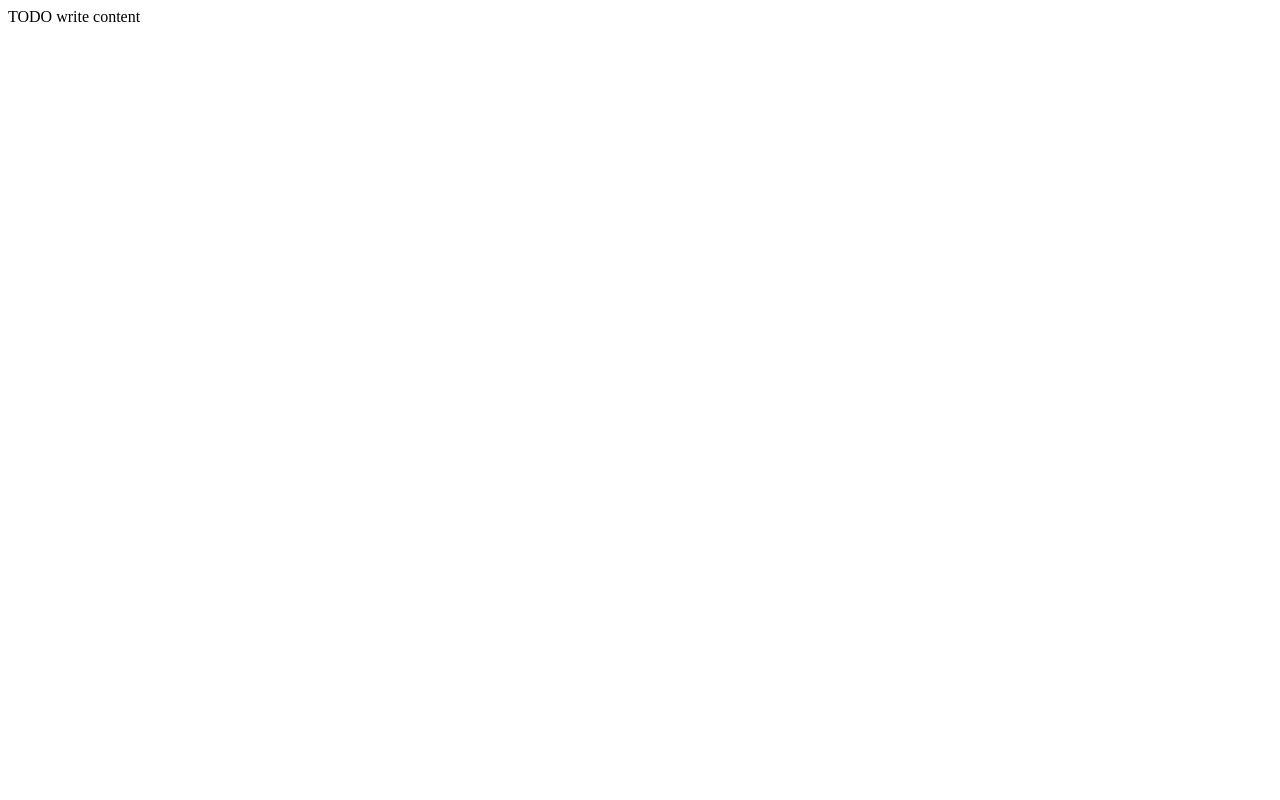
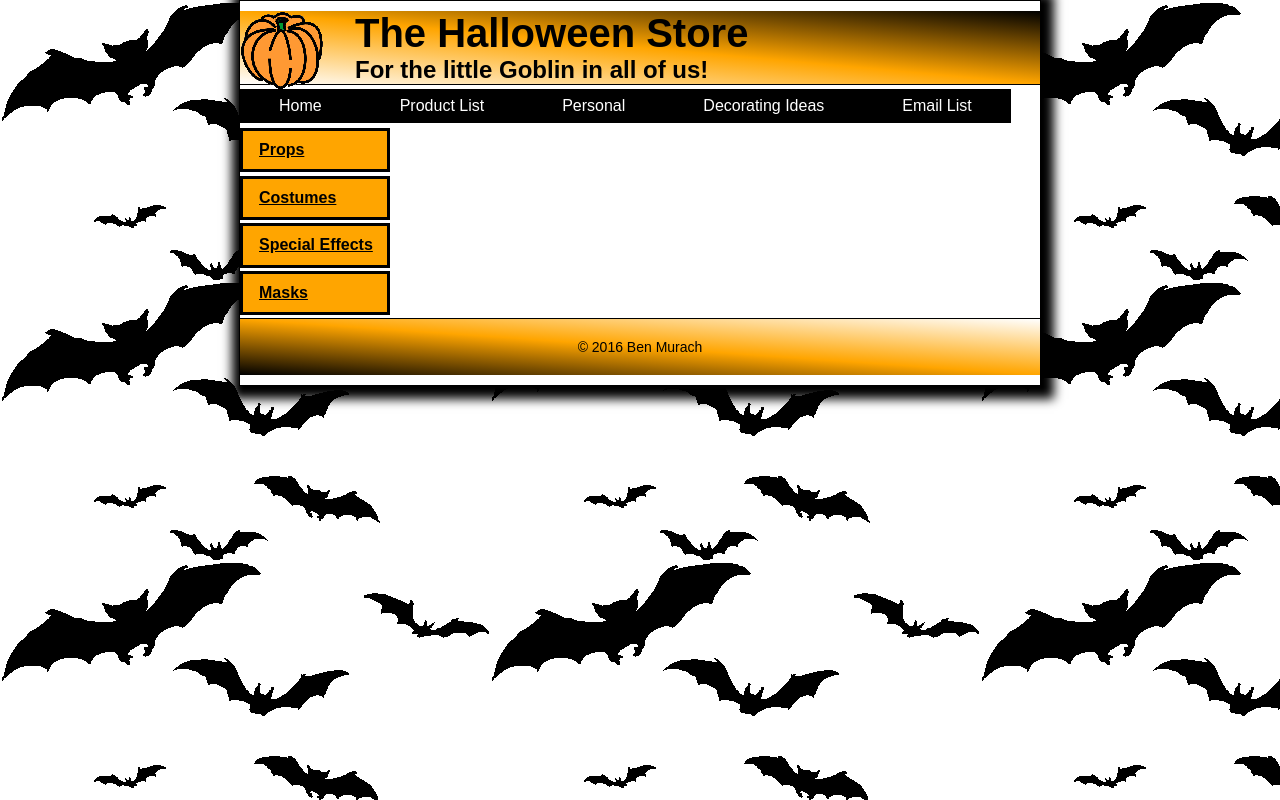
Before and after one commit to fafnerf2/HTMLClassExerciseF15-master-master, a plain HTML site: page build/web/slides/products/Email_List.html in a window 1280 px wide. Drawn offline with Linux system fonts and the light colour scheme.

Commit message:
Exercise 8 start
hover and active not working on index
active not working on email list
check all links and every page and picture

```diff
--- a/build/web/slides/products/Email_List.html
+++ b/build/web/slides/products/Email_List.html
@@ -1,16 +1,57 @@
 <!DOCTYPE html>
-<!--
-To change this license header, choose License Headers in Project Properties.
-To change this template file, choose Tools | Templates
-and open the template in the editor.
--->
-<html>
-    <head>
-        <title>TODO supply a title</title>
-        <meta charset="UTF-8">
-        <meta name="viewport" content="width=device-width, initial-scale=1.0">
-    </head>
-    <body>
-        <div>TODO write content</div>
-    </body>
+
+<!--Copyright Colin Hiriak 2015-->
+
+
+<html lang="en">
+<head>
+	<meta charset="utf-8" />
+        <link rel="stylesheet" type="text/css" href="../../styles/email.css"/>
+
+
+	<title>Halloween Store</title>
+
+</head>
+
+
+<body>
+
+
+    <div id="container">
+        <div id="top">
+    <header><img src="../../images/pumpkin.gif" alt="Pumpkin" height="78" width="85" />
+        <h1 id=ttl1>The Halloween Store</h1>
+        <h2 id=ttl2>For the little Goblin in all of us!</h2>
+        </header>
+        </div>
+
+        <div id = "horiznav">
+            <ul>
+                <li><a href="../../index.html">Home</a></li>
+                <li><a href="slides/products/Product_List.html">Product List</a></li>
+                <li><a href="slides/products/Personal.html">Personal</a></li>
+                <li><a href="slides/products/Decorating_Ideas.html">Decorating Ideas</a></li>
+                <li><a href="slides/products/Email_List.html">Email List</a></li>
+
+            </ul>
+
+        </div>
+
+            <nav>
+        <ul id="leftnav">
+            <li><a href="slides/products/Props.html">Props</a></li>
+            <li><a href="slides/products/Costumes.html">Costumes</a></li>
+            <li><a href="slides/products/Special_Effects.html">Special Effects</a></li>
+            <li><a href="slides/products/Masks.html">Masks</a></li>
+        </ul>
+            </nav>
+        <!--</div>-->
+
+        <div id="footer">
+        <footer>&copy; 2016 Ben Murach</footer>
+        </div>
+    </div>
+
+</body>
+
 </html>
--- /dev/null
+++ b/build/web/styles/email.css
@@ -0,0 +1,149 @@
+
+/* Copyright Colin Hiriak 2015 */
+
+*{
+    font-family: sans-serif;
+
+}
+
+html {
+  background-image: url('../images/bats.gif');
+}
+
+header {
+  border-bottom: 1px solid black;
+  background: linear-gradient(to bottom left, black, orange, white);
+}
+
+
+
+body {
+
+  width: 800px;
+  margin: 0 auto;
+  background-color: white;
+  border-style: solid;
+  border-width: 1px;
+  box-shadow: 3px 3px 10px 10px black;
+}
+
+#container
+{
+margin: 10px auto;
+
+}
+
+header img {
+  float: left;
+  margin: 0px 30px 0px 0px;
+}
+
+#ttl1 {
+  font-size: 40px;
+  font-weight: 800;
+
+}
+
+#ttl2 {
+
+}
+#ttle:first-letter {
+  font-size: 50px;
+
+}
+
+ul, li {
+    //margin-top: 1em;
+    //margin-left: 1em;
+    padding: 0;
+    list-style: none;
+}
+
+#top {
+    padding: 0;
+    margin: 0;
+
+}
+
+
+* {
+    margin: 0; padding: 0;
+}
+#horiznav ul {
+    //margin: 20px 10px;
+}
+#horiznav ul li {
+    float: left; list-style-type: none;
+}
+
+#horiznav ul li a {
+    background: black; color: white; display: block; font-family: Arial,
+        Helvetica, sans-serif; padding: 8px 39px; text-decoration: none;
+}
+#horiznav ul li a:hover { background: gray;
+}
+#horiznav a:active {
+    color: orange;
+}
+
+
+
+#leftnav a {
+    display: block;
+    float:left;
+    color: black;
+    line-height: 2em;
+    margin: 0px;
+    padding: 2em;
+    padding: .2em 0 .2em 1em;
+    margin-bottom: .2em;
+
+    width: 8em;
+    background-color: orange;
+    border:black solid medium;
+    font-weight: bold;
+}
+
+#leftnav a:hover {
+    color: green;
+
+}
+#content {
+    padding-left: 180px;
+    border-left: 1px;
+}
+#bottom {
+    margin-left: 180px;
+    border-left: 1px;
+}
+
+#footer {
+    clear: both;
+}
+
+ul {
+    float: top;
+    float: left;
+    padding: 0;
+    margin: 0;
+}
+
+li {
+    color: black;
+  padding-bottom: 5px;
+
+}
+
+
+#leftnav a:hover {
+  color: green;
+}
+
+
+footer {
+  border-top: 1px solid black;
+  font-size: 14px;
+  text-align: center;
+  background: linear-gradient(to top right, black, orange, white);
+  padding: 20px;
+}
--- a/build/web/styles/main.css
+++ b/build/web/styles/main.css
@@ -93,6 +93,7 @@ ul, li {
     padding: 2em;
     padding: .2em 0 .2em 1em;
     margin-bottom: .2em;
+    color: black;
 
     width: 8em;
     background-color: orange;
@@ -133,10 +134,7 @@ a:hover {
   color: green;
 }
 
-
-
-
-#horiznav li:first-child a
+#horiznav li a:active
 {
     color: orange;
 }
--- /dev/null
+++ b/web/styles/email.css
@@ -0,0 +1,149 @@
+
+/* Copyright Colin Hiriak 2015 */
+
+*{
+    font-family: sans-serif;
+
+}
+
+html {
+  background-image: url('../images/bats.gif');
+}
+
+header {
+  border-bottom: 1px solid black;
+  background: linear-gradient(to bottom left, black, orange, white);
+}
+
+
+
+body {
+
+  width: 800px;
+  margin: 0 auto;
+  background-color: white;
+  border-style: solid;
+  border-width: 1px;
+  box-shadow: 3px 3px 10px 10px black;
+}
+
+#container
+{
+margin: 10px auto;
+
+}
+
+header img {
+  float: left;
+  margin: 0px 30px 0px 0px;
+}
+
+#ttl1 {
+  font-size: 40px;
+  font-weight: 800;
+
+}
+
+#ttl2 {
+
+}
+#ttle:first-letter {
+  font-size: 50px;
+
+}
+
+ul, li {
+    //margin-top: 1em;
+    //margin-left: 1em;
+    padding: 0;
+    list-style: none;
+}
+
+#top {
+    padding: 0;
+    margin: 0;
+
+}
+
+
+* {
+    margin: 0; padding: 0;
+}
+#horiznav ul {
+    //margin: 20px 10px;
+}
+#horiznav ul li {
+    float: left; list-style-type: none;
+}
+
+#horiznav ul li a {
+    background: black; color: white; display: block; font-family: Arial,
+        Helvetica, sans-serif; padding: 8px 39px; text-decoration: none;
+}
+#horiznav ul li a:hover { background: gray;
+}
+#horiznav a:active {
+    color: orange;
+}
+
+
+
+#leftnav a {
+    display: block;
+    float:left;
+    color: black;
+    line-height: 2em;
+    margin: 0px;
+    padding: 2em;
+    padding: .2em 0 .2em 1em;
+    margin-bottom: .2em;
+
+    width: 8em;
+    background-color: orange;
+    border:black solid medium;
+    font-weight: bold;
+}
+
+#leftnav a:hover {
+    color: green;
+
+}
+#content {
+    padding-left: 180px;
+    border-left: 1px;
+}
+#bottom {
+    margin-left: 180px;
+    border-left: 1px;
+}
+
+#footer {
+    clear: both;
+}
+
+ul {
+    float: top;
+    float: left;
+    padding: 0;
+    margin: 0;
+}
+
+li {
+    color: black;
+  padding-bottom: 5px;
+
+}
+
+
+#leftnav a:hover {
+  color: green;
+}
+
+
+footer {
+  border-top: 1px solid black;
+  font-size: 14px;
+  text-align: center;
+  background: linear-gradient(to top right, black, orange, white);
+  padding: 20px;
+}
```
Also changed, not shown: web/slides/products/Email_List.html (+55 -14 lines), 1 other file.
